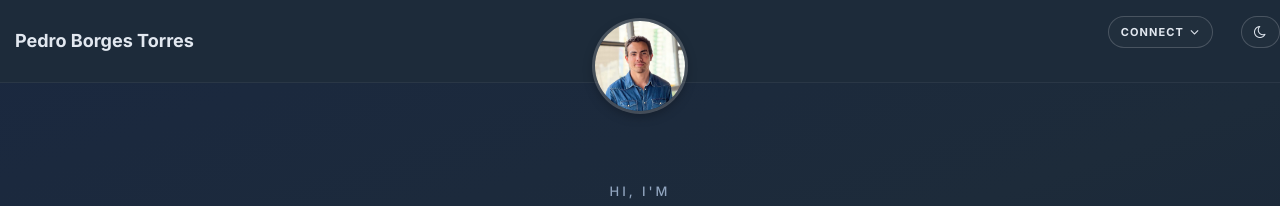
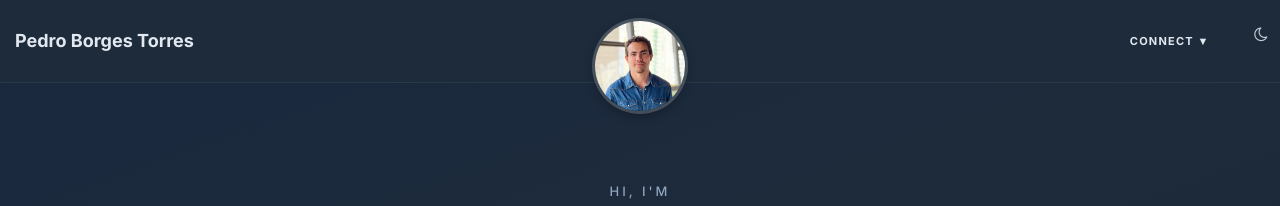
Before and after one commit to pedrohbtp/pedrohbtp.github.io, a Jekyll site: the page built from index.html, in a window 1280 px wide. Shown: the top 206 px of the page. Built offline with Jekyll 4.4.1, drawn with Linux system fonts in a browser that asks for light colours; nearby versions of some CDN libraries; the list of posts is cut into pages by our own code.

Commit message:
Revert "Improve Connect menu and theme toggle UX across breakpoints (#37)" (#38)
This reverts commit 7776e29bce5348992d6f9a62715c61d36c304bdb.

```diff
--- a/_includes/nav.html
+++ b/_includes/nav.html
@@ -17,10 +17,8 @@
     <div class="collapse navbar-collapse" id="main-navbar">
       <ul class="nav navbar-nav navbar-right">
         <li class="navlinks-container">
-          <button class="nav-action-btn navlinks-parent" type="button" aria-expanded="false" aria-controls="connect-menu">
-            Connect <span class="fa fa-angle-down" aria-hidden="true"></span>
-          </button>
-          <div class="navlinks-children" id="connect-menu">
+          <a class="navlinks-parent" href="javascript:void(0)">Connect</a>
+          <div class="navlinks-children">
             {%- for link in site.social-network-links -%}
             {%- assign curkey = link[0] -%}
             {%- assign element = site.data.SocialNetworks[curkey] -%}
@@ -41,9 +39,8 @@
           </div>
         </li>
         <li>
-          <button id="dark-mode-toggle" class="nav-action-btn" aria-label="Toggle dark mode" title="Toggle dark mode">
+          <button id="dark-mode-toggle" aria-label="Toggle dark mode" title="Toggle dark mode">
             <span class="fa fa-moon-o" aria-hidden="true"></span>
-            <span class="dark-mode-label">Theme</span>
           </button>
         </li>
       </ul>
--- a/css/main.css
+++ b/css/main.css
@@ -557,53 +557,6 @@
   font-weight: 600;
 }
 
-
-.navbar-custom .nav li .nav-action-btn {
-  border: 1px solid rgba(255, 255, 255, 0.18);
-  background: rgba(255, 255, 255, 0.02);
-  color: var(--color-navbar-text);
-  border-radius: 999px;
-  font-size: 11px;
-  letter-spacing: 1.1px;
-  font-weight: 700;
-  text-transform: uppercase;
-  padding: 8px 12px;
-  line-height: 1;
-  display: inline-flex;
-  align-items: center;
-  gap: 6px;
-  transition: background-color var(--transition), color var(--transition), border-color var(--transition), transform var(--transition);
-}
-
-.navbar-custom .nav li .nav-action-btn:hover,
-.navbar-custom .nav li .nav-action-btn:focus {
-  color: #fff;
-  background: rgba(255, 255, 255, 0.12);
-  border-color: rgba(255, 255, 255, 0.35);
-  outline: none;
-}
-
-.navbar-custom .nav li .nav-action-btn:focus-visible {
-  box-shadow: 0 0 0 2px rgba(126, 200, 227, 0.35);
-}
-
-.navbar-custom .nav .navlinks-container.show-children > .nav-action-btn,
-.navbar-custom .nav .navlinks-container:hover > .nav-action-btn {
-  color: #fff;
-  background: rgba(255, 255, 255, 0.12);
-  border-color: rgba(255, 255, 255, 0.35);
-}
-
-.navbar-custom .nav .navlinks-parent .fa-angle-down {
-  font-size: 14px;
-  transition: transform var(--transition);
-}
-
-.navbar-custom .nav .navlinks-container.show-children .navlinks-parent .fa-angle-down,
-.navbar-custom .nav .navlinks-container:hover .navlinks-parent .fa-angle-down {
-  transform: rotate(180deg);
-}
-
 .navbar-custom .navbar-brand,
 .navbar-custom .nav li a {
   font-weight: 700;
@@ -697,6 +650,10 @@
 /* Multi-level nav */
 .navbar-custom .nav .navlinks-container {
   position: relative;
+}
+
+.navbar-custom .nav .navlinks-parent:after {
+  content: " \25BC";
 }
 
 .navbar-custom .nav .navlinks-children {
@@ -1401,41 +1358,22 @@
 
 /* Dark mode toggle button */
 #dark-mode-toggle {
+  background: none;
+  border: none;
   cursor: pointer;
+  color: var(--color-navbar-text);
+  font-size: 16px;
+  padding: 10px 12px;
+  line-height: 20px;
+  display: flex;
+  align-items: center;
+  transition: color var(--transition), opacity var(--transition);
+  opacity: 0.85;
 }
 
-#dark-mode-toggle .fa {
-  font-size: 14px;
-}
-
-.dark-mode-label {
-  letter-spacing: 1px;
-}
-
-@media only screen and (max-width: 767px) {
-  .navbar-custom .nav li {
-    margin: 6px 0;
-  }
-
-  .navbar-custom .nav li .nav-action-btn {
-    width: 100%;
-    justify-content: center;
-    padding: 11px 14px;
-  }
-
-  .dark-mode-label {
-    display: inline;
-  }
-}
-
-@media only screen and (min-width: 768px) {
-  #dark-mode-toggle {
-    margin-left: 8px;
-  }
-
-  .dark-mode-label {
-    display: none;
-  }
+#dark-mode-toggle:hover {
+  color: #fff;
+  opacity: 1;
 }
 
 /* --- Fix table border for gist snippets --- */
--- a/js/main.js
+++ b/js/main.js
@@ -80,56 +80,15 @@
     });
 
     // On mobile, when clicking on a multi-level navbar menu, show the child links
-    var closeAllNavChildren = function() {
-      $.each($(".navlinks-container"), function(_, container) {
-        $(container).removeClass("show-children");
-        $(container).find(".navlinks-parent").attr("aria-expanded", "false");
+    $('#main-navbar').on("click", ".navlinks-parent", function(e) {
+      var target = e.target;
+      $.each($(".navlinks-parent"), function(key, value) {
+        if (value == target) {
+          $(value).parent().toggleClass("show-children");
+        } else {
+          $(value).parent().removeClass("show-children");
+        }
       });
-    };
-
-    $('#main-navbar').on("click", ".navlinks-parent", function(e) {
-      var parent = $(this).parent();
-      var isOpen = parent.hasClass("show-children");
-
-      closeAllNavChildren();
-
-      if (!isOpen) {
-        parent.addClass("show-children");
-        $(this).attr("aria-expanded", "true");
-      }
-
-      e.stopPropagation();
-    });
-
-    $(document).on("click", function() {
-      closeAllNavChildren();
-    });
-
-    $('#main-navbar').on('hide.bs.collapse', function() {
-      closeAllNavChildren();
-    });
-
-    $('#main-navbar').on('keydown', '.navlinks-parent', function(e) {
-      if (e.key === 'Escape') {
-        closeAllNavChildren();
-        $(this).blur();
-      }
-    });
-
-    $('#main-navbar').on('focusin', '.navlinks-container', function() {
-      closeAllNavChildren();
-      $(this).addClass('show-children');
-      $(this).find('.navlinks-parent').attr('aria-expanded', 'true');
-    });
-
-    $('#main-navbar').on('focusout', '.navlinks-container', function() {
-      var container = $(this);
-      setTimeout(function() {
-        if (!container.find(':focus').length) {
-          container.removeClass('show-children');
-          container.find('.navlinks-parent').attr('aria-expanded', 'false');
-        }
-      }, 0);
     });
 
     // Ensure nested navbar menus are not longer than the menu header
```
